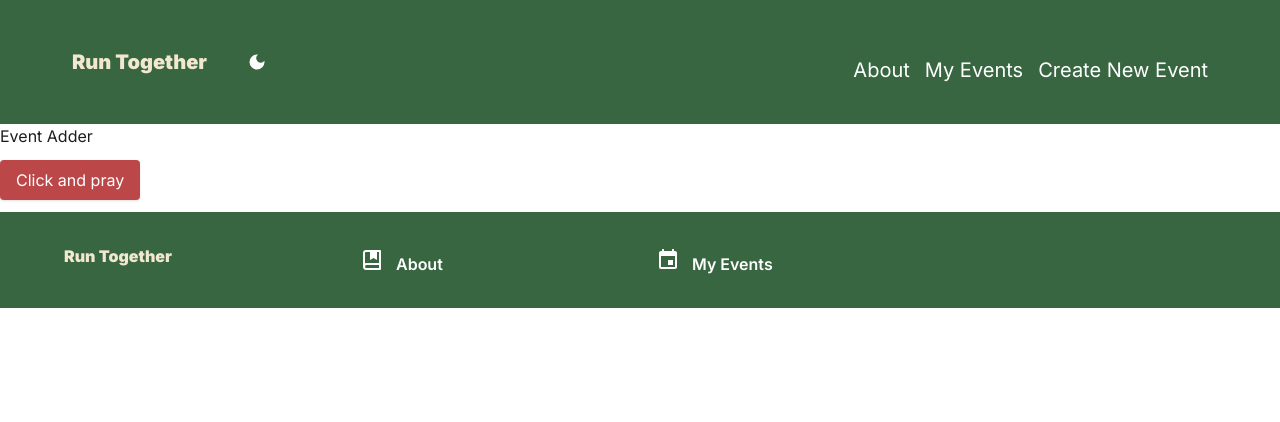
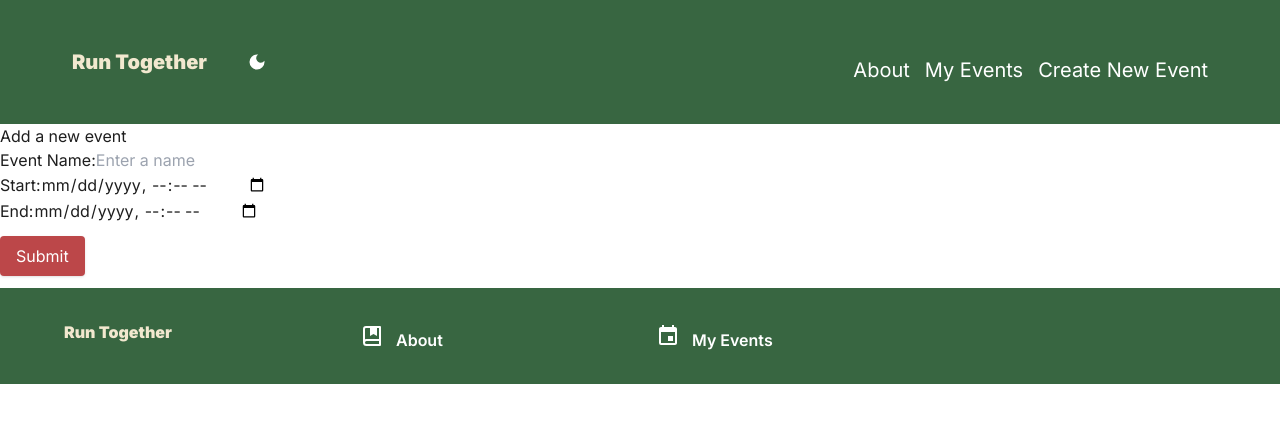
Before and after one commit to zamarz/events-platform, a Next.js app: page /addevent in a window 1280 px wide. Shown: the top 422 px of the page. Built offline with nearby package versions, Linux system fonts and the light colour scheme.

Commit message:
Create form with functionality

```diff
--- a/package.json
+++ b/package.json
@@ -9,7 +9,9 @@
     "lint": "next lint"
   },
   "dependencies": {
+    "@date-fns/utc": "^1.2.0",
     "axios": "^1.6.8",
+    "date-fns": "^3.6.0",
     "next": "14.1.4",
     "react": "^18",
     "react-dom": "^18",
--- /dev/null
+++ b/src/app/types/types.tsx
@@ -0,0 +1,16 @@
+export type EventData = {
+  event: {
+    name: {
+      html: string;
+    };
+    start: {
+      timezone: string;
+      utc: string;
+    };
+    end: {
+      timezone: string;
+      utc: string;
+    };
+    currency: string;
+  };
+};
--- a/src/components/EventAdder.tsx
+++ b/src/components/EventAdder.tsx
@@ -1,31 +1,113 @@
 "use client";
 
+import { EventData } from "@/app/types/types";
 import { createEvent } from "../app/utils/api";
+import { FormEvent, useEffect, useState } from "react";
+import { UTCDate } from "@date-fns/utc";
+import { formatISO } from "date-fns";
 
 const EventAdder = () => {
-  const newEventToSend = {
+  // const [values, setValues] = useState<EventData>({
+  //   event: {
+  //     name: {
+  //       html: "",
+  //     },
+  //     start: {
+  //       timezone: "America/Los_Angeles",
+  //       utc: "2026-12-01T02:00:00Z",
+  //     },
+  //     end: {
+  //       timezone: "America/Los_Angeles",
+  //       utc: "2026-12-01T05:00:00Z",
+  //     },
+  //     currency: "GBP",
+  //   },
+  // });
+
+  const [eventName, setEventName] = useState("");
+  const [startTime, setStartTime] = useState("");
+  const [endTime, setEndTime] = useState("");
+  const [utcStart, setUtcStart] = useState("");
+  const [utcEnd, setUtcEnd] = useState("");
+
+  const newEventToSend: EventData = {
     event: {
       name: {
-        html: "New event testing",
+        html: `${eventName}`,
       },
       start: {
-        timezone: "America/Los_Angeles",
-        utc: "2026-12-01T02:00:00Z",
+        timezone: "Europe/London",
+        utc: `${utcStart}`,
       },
       end: {
-        timezone: "America/Los_Angeles",
-        utc: "2026-12-01T05:00:00Z",
+        timezone: "Europe/London",
+        utc: `${utcEnd}`,
       },
-      currency: "USD",
+      currency: "GBP",
     },
+  };
+
+  useEffect(() => {
+    if (startTime.length >= 16) {
+      const startFormTime = formatISO(new UTCDate(startTime));
+      setUtcStart(startFormTime.toString());
+    }
+  }, [startTime]);
+
+  useEffect(() => {
+    if (endTime.length >= 16) {
+      const endFormTime = formatISO(new UTCDate(endTime));
+      setUtcEnd(endFormTime);
+    }
+  }, [endTime]);
+
+  const handleSubmit = (event: FormEvent<HTMLFormElement>) => {
+    event.preventDefault();
+    console.log(newEventToSend);
+    createEvent(newEventToSend);
+    //reset form to empty strings
   };
 
   return (
     <section>
-      <h2>Event Adder</h2>
-      <button className="button" onClick={() => createEvent(newEventToSend)}>
-        Click and pray
-      </button>
+      <form onSubmit={handleSubmit}>
+        <h2>Add a new event</h2>
+        <div>
+          <label htmlFor="eventName">Event Name:</label>
+          <input
+            type="text"
+            placeholder="Enter a name"
+            id="eventName"
+            name="eventName"
+            value={eventName}
+            onChange={(event) => setEventName(event.target.value)}
+          />
+        </div>
+        <div>
+          <label htmlFor="startTime">Start:</label>
+          <input
+            type="datetime-local"
+            id="startTime"
+            name="startTime"
+            value={startTime}
+            onChange={(event) => setStartTime(event.target.value)}
+          />
+        </div>
+        <div>
+          <label htmlFor="endTime">End:</label>
+          <input
+            type="datetime-local"
+            id="endTime"
+            name="endTime"
+            value={endTime}
+            onChange={(event) => setEndTime(event.target.value)}
+          />
+        </div>
+
+        <button className="button" type="submit">
+          Submit
+        </button>
+      </form>
     </section>
   );
 };
```
Also changed, not shown: 1 other file (tests, documents, lock files or other folders).
